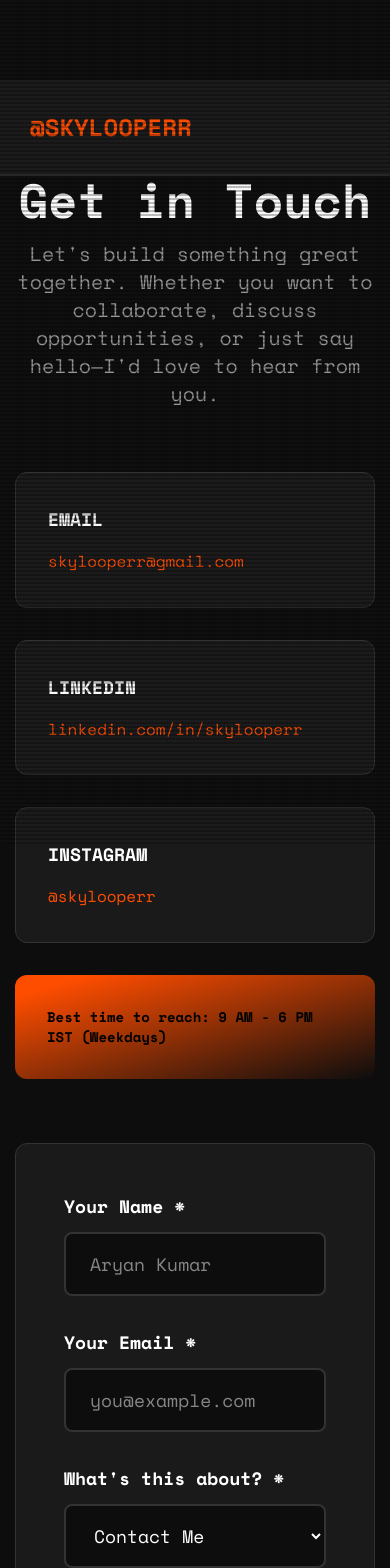
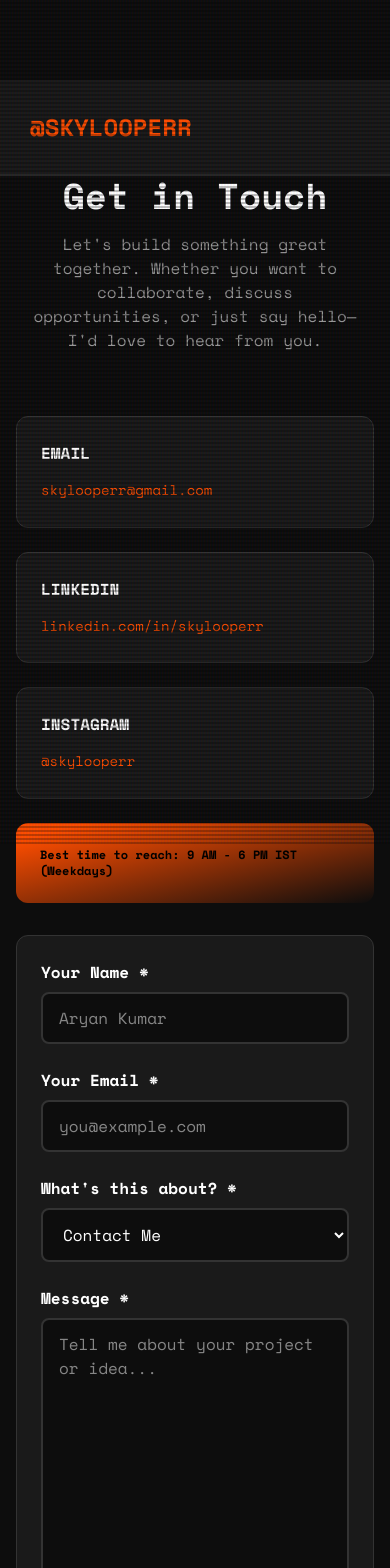
Before and after one commit to aryan1994/skylooperr-portfolio, a Next.js app: page /contact in a window 390 px wide. Shown: the top 1568 px of the page. Built offline with nearby package versions, Linux system fonts and the light colour scheme.

Commit message:
feat: enhance contact page layout and typography
Co-authored-by: !! Aryann !! <172980092+aryan1994@users.noreply.github.com>

```diff
--- a/app/contact/page.tsx
+++ b/app/contact/page.tsx
@@ -50,104 +50,104 @@ export default function ContactPage() {
         </div>
       </header>
 
-      <div className="container mx-auto px-8">
+      <div className="w-full px-4 sm:px-6 lg:px-8 max-w-7xl mx-auto">
         <motion.div
-          className="max-w-4xl mx-auto"
+          className="w-full"
           variants={containerVariants}
           initial="hidden"
           animate="visible"
         >
           {/* Page Header */}
-          <motion.div variants={itemVariants} className="text-center mb-16">
-            <h1 className="text-5xl font-bold text-white mb-4 font-mono">Get in Touch</h1>
-            <p className="text-xl text-[#999999]">
+          <motion.div variants={itemVariants} className="text-center mb-16 w-full">
+            <h1 className="text-4xl sm:text-5xl font-bold text-white mb-4 font-mono">Get in Touch</h1>
+            <p className="text-base sm:text-xl text-[#999999] px-4">
               Let's build something great together. Whether you want to collaborate, discuss opportunities, or just say hello—I'd love to hear from you.
             </p>
           </motion.div>
 
-          <div className="grid grid-cols-1 lg:grid-cols-3 gap-16 mb-20">
+          <div className="grid grid-cols-1 md:grid-cols-2 lg:grid-cols-3 gap-8 lg:gap-16 mb-20 w-full">
             {/* Contact Info - Left */}
-            <motion.div variants={itemVariants} className="space-y-8">
-              <div className="p-8 bg-[#1a1a1a] border border-[#333333] rounded-xl hover:border-[#ff4d00] transition-all">
-                <h3 className="text-lg font-bold text-white mb-4 font-mono">
+            <motion.div variants={itemVariants} className="space-y-6 lg:space-y-8 w-full md:col-span-1">
+              <div className="p-6 lg:p-8 bg-[#1a1a1a] border border-[#333333] rounded-xl hover:border-[#ff4d00] transition-all">
+                <h3 className="text-base lg:text-lg font-bold text-white mb-3 lg:mb-4 font-mono">
                   EMAIL
                 </h3>
-                <a href="mailto:skylooperr@gmail.com" className="text-[#ff4d00] hover:underline text-base">
+                <a href="mailto:skylooperr@gmail.com" className="text-[#ff4d00] hover:underline text-sm lg:text-base break-all">
                   skylooperr@gmail.com
                 </a>
               </div>
 
-              <div className="p-8 bg-[#1a1a1a] border border-[#333333] rounded-xl hover:border-[#ff4d00] transition-all">
-                <h3 className="text-lg font-bold text-white mb-4 font-mono">
+              <div className="p-6 lg:p-8 bg-[#1a1a1a] border border-[#333333] rounded-xl hover:border-[#ff4d00] transition-all">
+                <h3 className="text-base lg:text-lg font-bold text-white mb-3 lg:mb-4 font-mono">
                   LINKEDIN
                 </h3>
                 <a
                   href="https://www.linkedin.com/in/skylooperr/"
                   target="_blank"
                   rel="noopener noreferrer"
-                  className="text-[#ff4d00] hover:underline text-base"
+                  className="text-[#ff4d00] hover:underline text-sm lg:text-base break-all"
                 >
                   linkedin.com/in/skylooperr
                 </a>
               </div>
 
-              <div className="p-8 bg-[#1a1a1a] border border-[#333333] rounded-xl hover:border-[#ff4d00] transition-all">
-                <h3 className="text-lg font-bold text-white mb-4 font-mono">
+              <div className="p-6 lg:p-8 bg-[#1a1a1a] border border-[#333333] rounded-xl hover:border-[#ff4d00] transition-all">
+                <h3 className="text-base lg:text-lg font-bold text-white mb-3 lg:mb-4 font-mono">
                   INSTAGRAM
                 </h3>
                 <a
                   href="https://www.instagram.com/skylooperr/"
                   target="_blank"
                   rel="noopener noreferrer"
-                  className="text-[#ff4d00] hover:underline text-base"
+                  className="text-[#ff4d00] hover:underline text-sm lg:text-base break-all"
                 >
                   @skylooperr
                 </a>
               </div>
 
-              <div className="p-8 bg-gradient-to-br from-[#ff4d00] from-10% to-transparent rounded-xl">
-                <p className="text-black font-mono font-bold text-sm">
+              <div className="p-6 lg:p-8 bg-gradient-to-br from-[#ff4d00] from-10% to-transparent rounded-xl">
+                <p className="text-black font-mono font-bold text-xs lg:text-sm">
                   Best time to reach: 9 AM - 6 PM IST (Weekdays)
                 </p>
               </div>
             </motion.div>
 
             {/* Contact Form - Spanning 2 columns */}
-            <motion.div variants={itemVariants} className="lg:col-span-2">
-              <form onSubmit={handleSubmit} className="space-y-8 p-12 bg-[#1a1a1a] border border-[#333333] rounded-xl">
+            <motion.div variants={itemVariants} className="w-full md:col-span-1 lg:col-span-2">
+              <form onSubmit={handleSubmit} className="space-y-6 lg:space-y-8 p-6 lg:p-12 bg-[#1a1a1a] border border-[#333333] rounded-xl w-full">
                 {/* Name Input */}
-                <div>
-                  <label className="block text-white font-mono font-bold mb-3 text-lg">Your Name *</label>
+                <div className="w-full">
+                  <label className="block text-white font-mono font-bold mb-2 lg:mb-3 text-base lg:text-lg">Your Name *</label>
                   <input
                     type="text"
                     required
                     value={formData.name}
                     onChange={(e) => setFormData({ ...formData, name: e.target.value })}
-                    className="w-full px-6 py-4 text-lg bg-[#0d0d0d] border-2 border-[#333333] rounded-lg text-white font-mono focus:border-[#ff4d00] focus:outline-none transition-all"
+                    className="w-full px-4 lg:px-6 py-3 lg:py-4 text-base lg:text-lg bg-[#0d0d0d] border-2 border-[#333333] rounded-lg text-white font-mono focus:border-[#ff4d00] focus:outline-none transition-all"
                     placeholder="Aryan Kumar"
                   />
                 </div>
 
                 {/* Email Input */}
-                <div>
-                  <label className="block text-white font-mono font-bold mb-3 text-lg">Your Email *</label>
+                <div className="w-full">
+                  <label className="block text-white font-mono font-bold mb-2 lg:mb-3 text-base lg:text-lg">Your Email *</label>
                   <input
                     type="email"
                     required
                     value={formData.email}
                     onChange={(e) => setFormData({ ...formData, email: e.target.value })}
-                    className="w-full px-6 py-4 text-lg bg-[#0d0d0d] border-2 border-[#333333] rounded-lg text-white font-mono focus:border-[#ff4d00] focus:outline-none transition-all"
+                    className="w-full px-4 lg:px-6 py-3 lg:py-4 text-base lg:text-lg bg-[#0d0d0d] border-2 border-[#333333] rounded-lg text-white font-mono focus:border-[#ff4d00] focus:outline-none transition-all"
                     placeholder="you@example.com"
                   />
                 </div>
 
                 {/* Category Select */}
-                <div>
-                  <label className="block text-white font-mono font-bold mb-3 text-lg">What's this about? *</label>
+                <div className="w-full">
+                  <label className="block text-white font-mono font-bold mb-2 lg:mb-3 text-base lg:text-lg">What's this about? *</label>
                   <select
                     value={formData.category}
                     onChange={(e) => setFormData({ ...formData, category: e.target.value })}
-                    className="w-full px-6 py-4 text-lg bg-[#0d0d0d] border-2 border-[#333333] rounded-lg text-white font-mono focus:border-[#ff4d00] focus:outline-none transition-all"
+                    className="w-full px-4 lg:px-6 py-3 lg:py-4 text-base lg:text-lg bg-[#0d0d0d] border-2 border-[#333333] rounded-lg text-white font-mono focus:border-[#ff4d00] focus:outline-none transition-all"
                   >
                     <option value="contact">Contact Me</option>
                     <option value="work">Work With Us</option>
@@ -156,24 +156,24 @@ export default function ContactPage() {
                 </div>
 
                 {/* Message Input */}
-                <div>
-                  <label className="block text-white font-mono font-bold mb-3 text-lg">Message *</label>
+                <div className="w-full">
+                  <label className="block text-white font-mono font-bold mb-2 lg:mb-3 text-base lg:text-lg">Message *</label>
                   <textarea
                     required
                     value={formData.message}
                     onChange={(e) => setFormData({ ...formData, message: e.target.value })}
                     rows={10}
-                    className="w-full px-6 py-4 text-lg bg-[#0d0d0d] border-2 border-[#333333] rounded-lg text-white font-mono focus:border-[#ff4d00] focus:outline-none transition-all resize-none"
+                    className="w-full px-4 lg:px-6 py-3 lg:py-4 text-base lg:text-lg bg-[#0d0d0d] border-2 border-[#333333] rounded-lg text-white font-mono focus:border-[#ff4d00] focus:outline-none transition-all resize-none"
                     placeholder="Tell me about your project or idea..."
                   />
                 </div>
 
                 {/* Submit Button */}
                 <motion.button
-                  whileHover={{ scale: 1.05 }}
-                  whileTap={{ scale: 0.95 }}
+                  whileHover={{ scale: 1.03 }}
+                  whileTap={{ scale: 0.98 }}
                   disabled={isSubmitting}
-                  className="w-full px-8 py-5 text-xl bg-[#ff4d00] text-[#0d0d0d] font-bold rounded-lg hover:shadow-[0_0_30px_rgba(255,77,0,0.4)] transition-all font-mono disabled:opacity-50"
+                  className="w-full px-6 lg:px-8 py-4 lg:py-5 text-base lg:text-xl bg-[#ff4d00] text-[#0d0d0d] font-bold rounded-lg hover:shadow-[0_0_30px_rgba(255,77,0,0.4)] transition-all font-mono disabled:opacity-50"
                   type="submit"
                 >
                   {isSubmitting ? "Sending..." : "Send Message"}
--- a/app/openings/page.tsx
+++ b/app/openings/page.tsx
@@ -1,12 +1,27 @@
 "use client"
 
+import { motion } from "framer-motion"
+
 export default function OpeningsPage() {
+  const containerVariants = {
+    hidden: { opacity: 0 },
+    visible: {
+      opacity: 1,
+      transition: { staggerChildren: 0.2, delayChildren: 0.3 },
+    },
+  }
+
+  const itemVariants = {
+    hidden: { opacity: 0, y: 20 },
+    visible: { opacity: 1, y: 0, transition: { duration: 0.8 } },
+  }
+
   return (
     <>
       <header>
-        <div className="container" style={{ display: "flex", justifyContent: "space-between", alignItems: "center" }}>
+        <div className="container" style={{ display: "flex", justifyContent: "space-between", alignItems: "center", flexWrap: "wrap", gap: "1rem" }}>
           <div className="logo">ARYAN KUMAR</div>
-          <nav className="nav-links">
+          <nav className="nav-links" style={{ gap: "1.5rem" }}>
             <a href="/">HOME</a>
             <a href="/#work">PROJECTS</a>
             <a href="/#lab">SKILLS</a>
@@ -16,18 +31,18 @@ export default function OpeningsPage() {
         </div>
       </header>
 
-      <div className="container" style={{ paddingTop: "60px", paddingBottom: "60px" }}>
-        <div style={{ marginBottom: "80px", textAlign: "center" }}>
-          <h1 style={{ fontSize: "3rem", fontWeight: "800", textTransform: "uppercase", marginBottom: "20px" }}>
+      <div className="container w-full px-4 sm:px-6 lg:px-8" style={{ paddingTop: "40px", paddingBottom: "60px" }}>
+        <motion.div variants={containerVariants} initial="hidden" animate="visible" style={{ marginBottom: "60px", textAlign: "center" }}>
+          <motion.h1 variants={itemVariants} style={{ fontSize: "clamp(2rem, 5vw, 3rem)", fontWeight: "800", textTransform: "uppercase", marginBottom: "20px" }}>
             We Are Hiring
-          </h1>
-          <p style={{ fontSize: "1.1rem", color: "var(--text-secondary)", maxWidth: "700px", margin: "0 auto" }}>
+          </motion.h1>
+          <motion.p variants={itemVariants} style={{ fontSize: "clamp(0.95rem, 2vw, 1.1rem)", color: "var(--text-secondary)", maxWidth: "700px", margin: "0 auto", padding: "0 1rem" }}>
             Join HydroxFlow and help revolutionize India's water logistics industry. We are looking for talented individuals ready to make an impact.
-          </p>
-        </div>
+          </motion.p>
+        </motion.div>
 
         {/* Pamphlet Image - Full Width Display */}
-        <div style={{ marginBottom: "60px", maxWidth: "100%", overflow: "auto" }}>
+        <motion.div variants={itemVariants} style={{ marginBottom: "40px", maxWidth: "100%", overflow: "hidden" }}>
           <img
             src="https://hebbkx1anhila5yf.public.blob.vercel-storage.com/BD-AZg2F5sSGoOKh8lmq0lFfkkj1Z9SqQ.png"
             alt="Business Development Internship - HydroxFlow"
@@ -38,19 +53,19 @@ export default function OpeningsPage() {
               objectFit: "contain",
               border: "2px solid var(--border-color)",
               borderRadius: "12px",
-              padding: "20px",
+              padding: "10px",
               background: "var(--surface)",
             }}
           />
-        </div>
+        </motion.div>
 
         {/* Position Details */}
-        <div style={{ maxWidth: "900px", margin: "0 auto" }}>
-          <div style={{ background: "var(--surface)", border: "2px solid var(--border-color)", padding: "40px", borderRadius: "12px" }}>
-            <h2 style={{ fontSize: "2rem", fontWeight: "800", marginBottom: "30px" }}>Business Development Intern</h2>
+        <motion.div variants={itemVariants} style={{ maxWidth: "900px", margin: "0 auto", width: "100%", padding: "0 1rem" }}>
+          <div style={{ background: "var(--surface)", border: "2px solid var(--border-color)", padding: "clamp(1.5rem, 5vw, 40px)", borderRadius: "12px" }}>
+            <h2 style={{ fontSize: "clamp(1.5rem, 4vw, 2rem)", fontWeight: "800", marginBottom: "30px" }}>Business Development Intern</h2>
 
             <div style={{ marginBottom: "40px" }}>
-              <h3 style={{ fontSize: "1.2rem", fontWeight: "700", marginBottom: "15px", color: "var(--accent-retro)", textTransform: "uppercase" }}>
+              <h3 style={{ fontSize: "clamp(1rem, 2vw, 1.2rem)", fontWeight: "700", marginBottom: "15px", color: "var(--accent-retro)", textTransform: "uppercase" }}>
                 Position Details
               </h3>
               <p style={{ lineHeight: "1.8", marginBottom: "10px" }}>
@@ -171,7 +186,7 @@ export default function OpeningsPage() {
               </a>
             </div>
           </div>
-        </div>
+        </motion.div>
       </div>
 
       <footer style={{ marginTop: "80px", borderTop: "1px solid var(--border-color)", paddingTop: "40px" }}>
```
Also changed, not shown: app/globals.css (+13 -6 lines), components/Achievements.tsx (+9 -7 lines), components/PremiumHero.tsx (+6 -2 lines).
